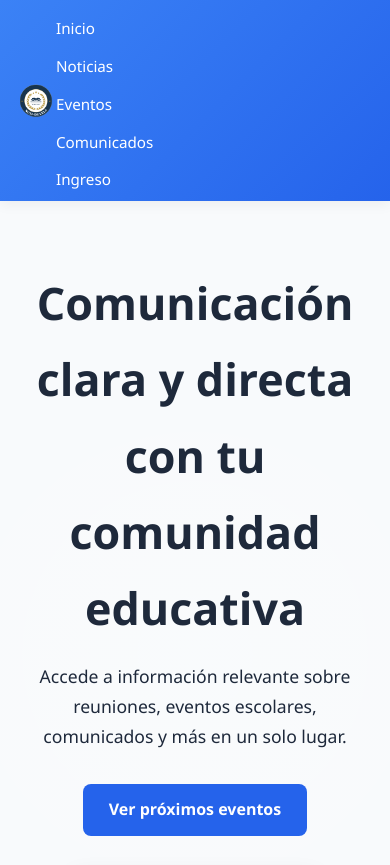
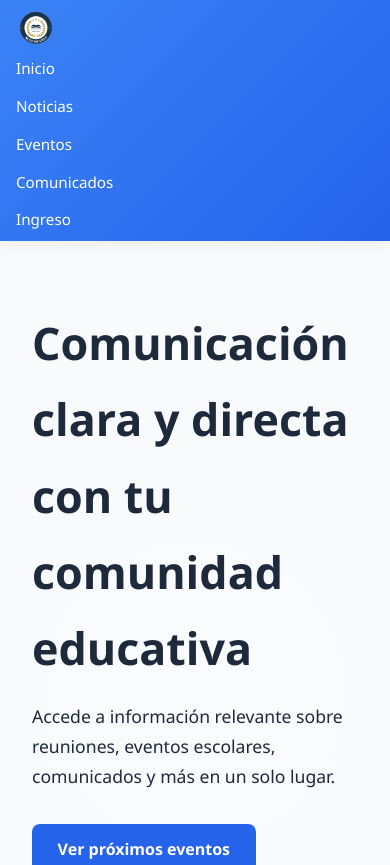
Before and after one commit to Loigon12/noti-escuela, a Flask app: page / in a window 390 px wide. Shown: the top 865 px of the page. Run offline with Flask 3, Linux system fonts and the light colour scheme.

Commit message:
copia nueva

```diff
--- a/templates/index.html
+++ b/templates/index.html
@@ -31,7 +31,7 @@
       line-height: 1.7;
     }
 
-    header {
+    nav {
       background: linear-gradient(135deg, var(--primary), var(--primary-dark));
       color: var(--white);
       padding: 0.5rem 2rem;
@@ -45,16 +45,22 @@
       box-shadow: 0 4px 12px var(--shadow);
     }
 
-    header img {
+    nav .logo {
+      display: flex;
+      align-items: center;
+    }
+
+    nav img {
       height: 40px;
+      margin-right: 1rem;
       transition: transform 0.3s ease;
     }
 
-    header img:hover {
+    nav img:hover {
       transform: scale(1.05);
     }
 
-    nav {
+    nav .menu {
       display: flex;
       gap: 1.5rem;
     }
@@ -85,15 +91,16 @@
 
     /* Responsive */
     @media (max-width: 768px) {
-      header {
+      nav {
         flex-direction: row;
         align-items: center;
         justify-content: space-between;
         padding: 0.5rem 1rem;
         height: auto;
+        flex-wrap: wrap;
       }
 
-      nav {
+      nav .menu {
         flex-direction: column;
         align-items: flex-start;
         width: 100%;
@@ -234,48 +241,22 @@
       padding: 2.5rem 1.5rem;
       margin-top: 4rem;
     }
-
-    /* Animaciones */
-    @keyframes fadeInDown {
-      from { opacity: 0; transform: translateY(-20px); }
-      to { opacity: 1; transform: translateY(0); }
-    }
-
-    @keyframes fadeInUp {
-      from { opacity: 0; transform: translateY(30px); }
-      to { opacity: 1; transform: translateY(0); }
-    }
-
-    /* Responsive */
-    @media (max-width: 768px) {
-      .hero {
-        flex-direction: column;
-        text-align: center;
-      }
-
-      .hero-image {
-        margin-top: 2rem;
-        text-align: center;
-      }
-
-      .hero-image img {
-        max-width: 250px;
-      }
-    }
   </style>
 </head>
 <body>
 
-  <header>
-    <img src="static/img/noti-escuela-logo.png" alt="Logo Noti-Escuela">
-    <nav>
+  <nav>
+    <div class="logo">
+      <img src="static/img/noti-escuela-logo.png" alt="Logo Noti-Escuela">
+    </div>
+    <div class="menu">
       <a href="#">Inicio</a>
       <a href="reuniones.html">Noticias</a>
       <a href="#">Eventos</a>
       <a href="#">Comunicados</a>
       <a href="ingreso.html">Ingreso</a>
-    </nav>
-  </header>
+    </div>
+  </nav>
 
   <section class="hero">
     <div class="hero-content">
```
